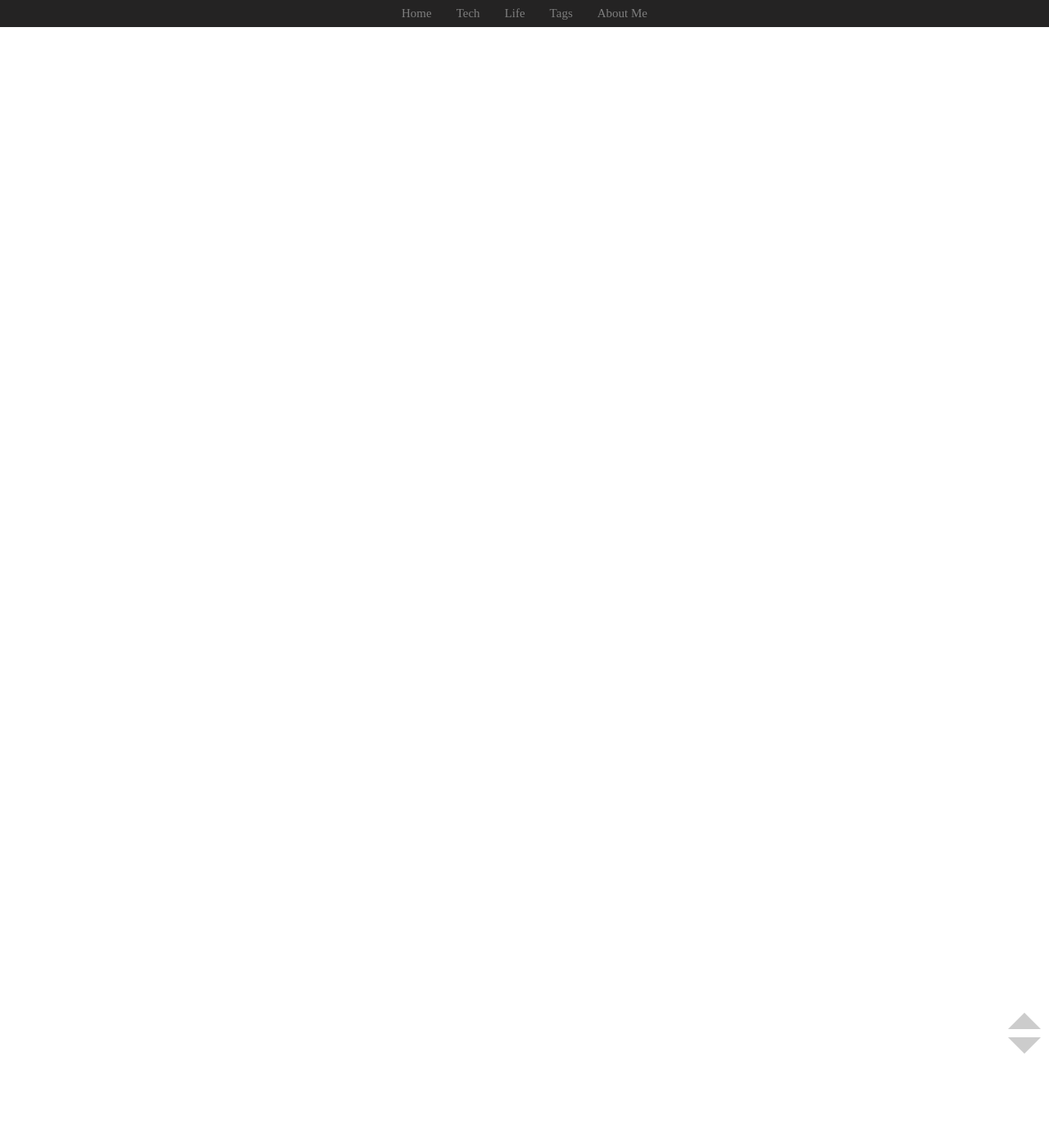
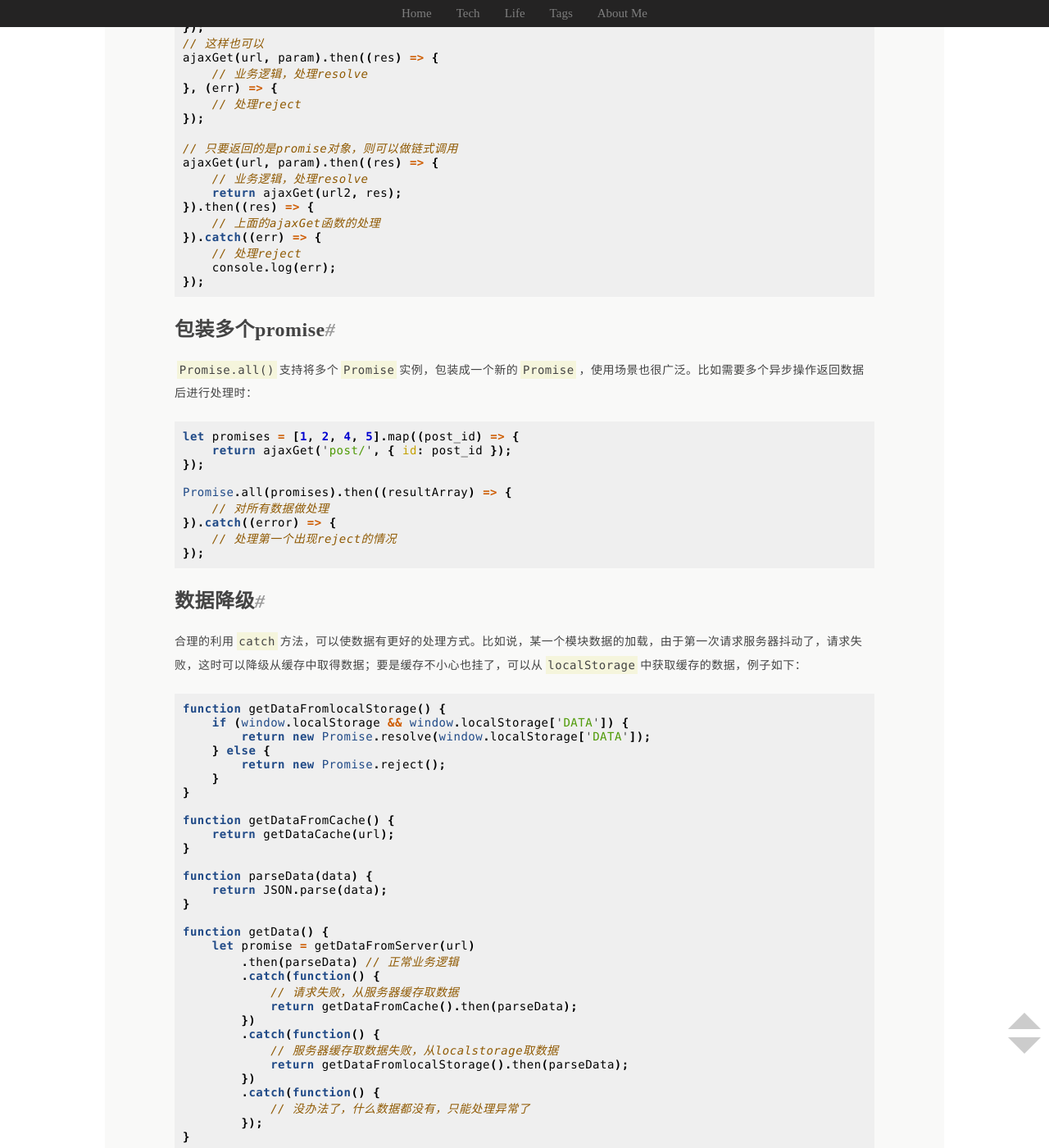
Before and after one commit to wynn719/blog, a Jekyll site: the page built from _posts/2016-08-15-ES6-2-practice.md, in a window 1280 px wide and 1400 px high, scrolled down 6228 px. Shown: the whole window at 82% size. Built offline with Jekyll 4.4.1, drawn with Linux system fonts in a browser that asks for light colours; nearby versions of some CDN libraries; comment, search, counter and statistics services are not loaded; some of the changed text lies outside the part shown.

Commit message:
更新文章

```diff
--- a/_posts/2016-08-15-ES6-2-practice.md
+++ b/_posts/2016-08-15-ES6-2-practice.md
@@ -289,10 +289,93 @@ $.get(url1, param).then(function(res) {
 function ajaxGet(url, param) {
     return new Promise((resolve, reject) => {
         $.ajax(url, param, function(res) {
-            resolve(res);
+            if (res.state == 200) {
+                resolve(res);
+            } else {
+                reject('请求不成功！');
+            }
         }, function(error) {
             reject(error);
         });
     });
 }
+
+// 使用
+ajaxGet(url, param).then((res) => {
+    // 业务逻辑，处理resolve
+}).catch((err) => {
+    // 处理reject
+    console.log(err);
+});
+// 这样也可以
+ajaxGet(url, param).then((res) => {
+    // 业务逻辑，处理resolve
+}, (err) => {
+    // 处理reject
+});
+
+// 只要返回的是promise对象，则可以做链式调用
+ajaxGet(url, param).then((res) => {
+    // 业务逻辑，处理resolve
+    return ajaxGet(url2, res);
+}).then((res) => {
+    // 上面的ajaxGet函数的处理
+}).catch((err) => {
+    // 处理reject
+    console.log(err);
+});
 {% endhighlight %}
+
+### 包装多个promise
+
+`Promise.all()`支持将多个`Promise`实例，包装成一个新的`Promise`，使用场景也很广泛。比如需要多个异步操作返回数据后进行处理时：
+
+{% highlight javascript %}
+let promises = [1, 2, 4, 5].map((post_id) => {
+    return ajaxGet('post/', { id: post_id });
+});
+
+Promise.all(promises).then((resultArray) => {
+    // 对所有数据做处理
+}).catch((error) => {
+    // 处理第一个出现reject的情况
+});
+{% endhighlight %}
+
+### 数据降级
+
+合理的利用`catch`方法，可以使数据有更好的处理方式。比如说，某一个模块数据的加载，由于第一次请求服务器抖动了，请求失败，这时可以降级从缓存中取得数据；要是缓存不小心也挂了，可以从`localStorage`中获取缓存的数据，例子如下：
+
+{% highlight javascript %}
+function getDataFromlocalStorage() {
+    if (window.localStorage && window.localStorage['DATA']) {
+        return new Promise.resolve(window.localStorage['DATA']);
+    } else {
+        return new Promise.reject();
+    }
+}
+
+function getDataFromCache() {
+    return getDataCache(url);
+}
+
+function parseData(data) {
+    return JSON.parse(data);
+}
+
+function getData() {
+    let promise = getDataFromServer(url)
+        .then(parseData) // 正常业务逻辑
+        .catch(function() {
+            // 请求失败，从服务器缓存取数据
+            return getDataFromCache().then(parseData);
+        })
+        .catch(function() {
+            // 服务器缓存取数据失败，从localstorage取数据
+            return getDataFromlocalStorage().then(parseData);
+        })
+        .catch(function() {
+            // 没办法了，什么数据都没有，只能处理异常了
+        });
+}
+{% endhighlight %}
```
